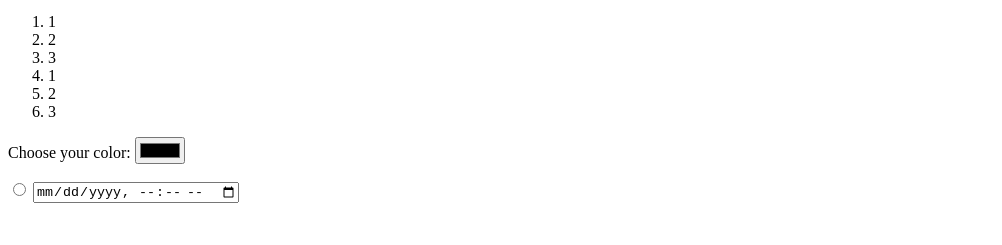
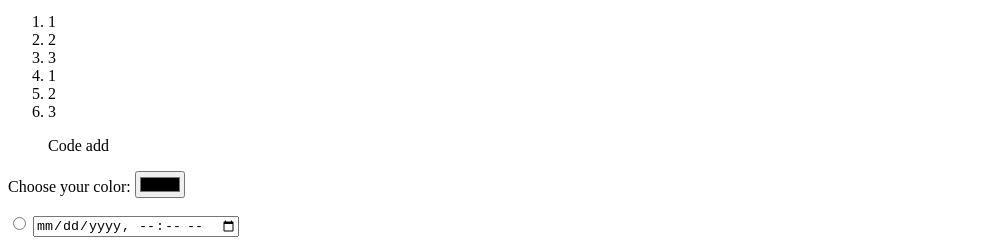
Before and after one commit to Mr-OmarFaruk/Module-1, a plain HTML site: page index.html in a window 1280 px wide. Shown: the part 587-832 px from the top of the page, without its empty margins (0-1002 px from the left). Before the commit the page ends 800 px from the top, so only its background shows below. Drawn offline with Linux system fonts and the light colour scheme.

Commit message:
add p tag

```diff
--- a/index.html
+++ b/index.html
@@ -20,6 +20,7 @@
         <li>1</li>
         <li>2</li>
         <li>3</li>
+        <p>Code add</p>
     </ol>
 
     <div>
```
